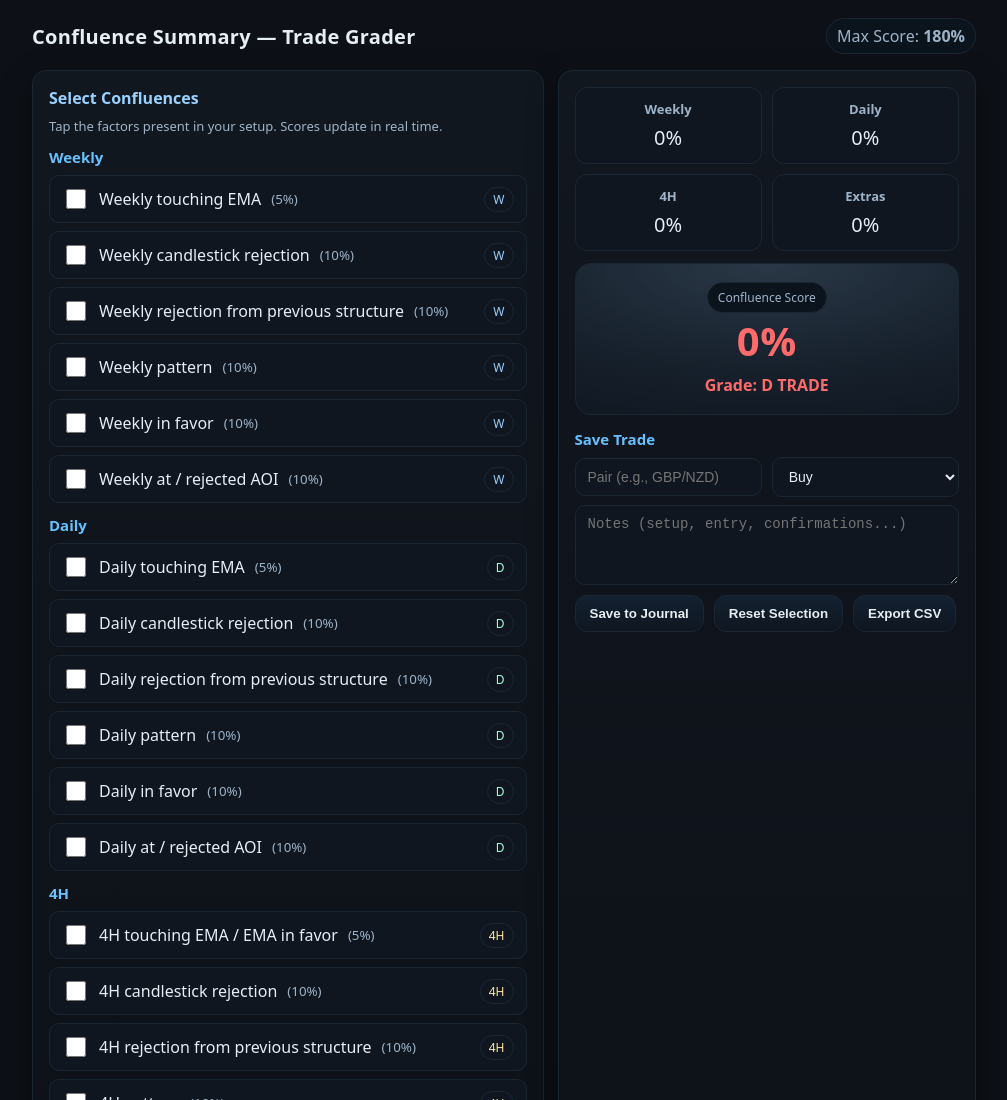
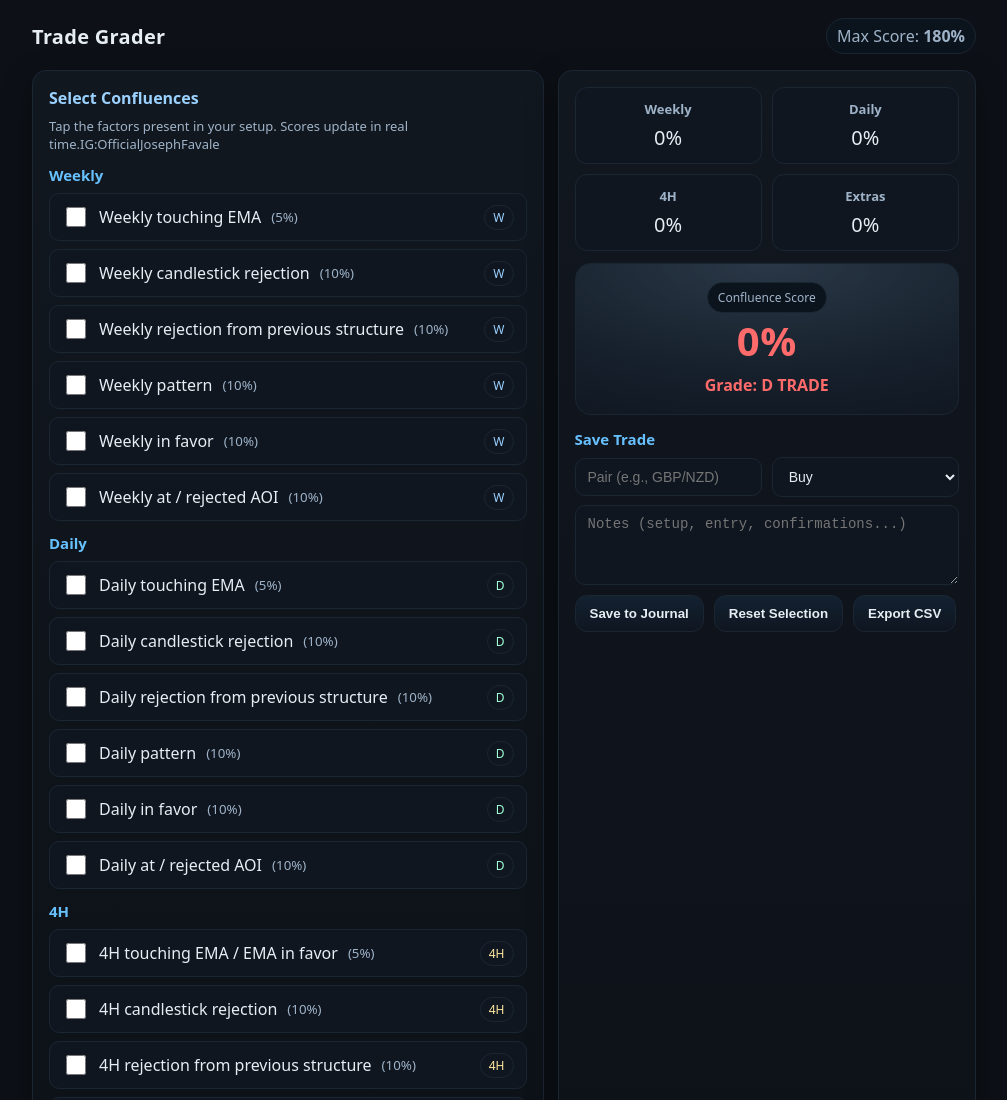
Before and after one commit to ProphetTrades/tradegrader, a plain HTML site: page index.html in a window 1280 px wide. Shown: the top 1100 px of the page, without its empty margins (136-1143 px from the left). Drawn offline with Linux system fonts and the light colour scheme.

Commit message:
Update index.html

```diff
--- a/index.html
+++ b/index.html
@@ -3,7 +3,7 @@
 <head>
   <meta charset="UTF-8" />
   <meta name="viewport" content="width=device-width, initial-scale=1.0" />
-  <title>Trade Grader — Confluence Calculator</title>
+  <title>Trade Grader | Confluence Calculator</title>
   <style>
     :root {
       --bg: #0d1117;
@@ -100,14 +100,14 @@
 <body>
   <div class="wrap">
     <header>
-      <h1>Confluence Summary — Trade Grader</h1>
+      <h1>Trade Grader</h1>
       <div class="pill">Max Score: <strong id="maxScore">180%</strong></div>
     </header>
 
     <div class="grid">
       <div class="card">
         <h2>Select Confluences</h2>
-        <div class="hint">Tap the factors present in your setup. Scores update in real time.</div>
+        <div class="hint">Tap the factors present in your setup. Scores update in real time.IG:OfficialJosephFavale</div>
 
         <!-- Weekly -->
         <div class="section">
```
